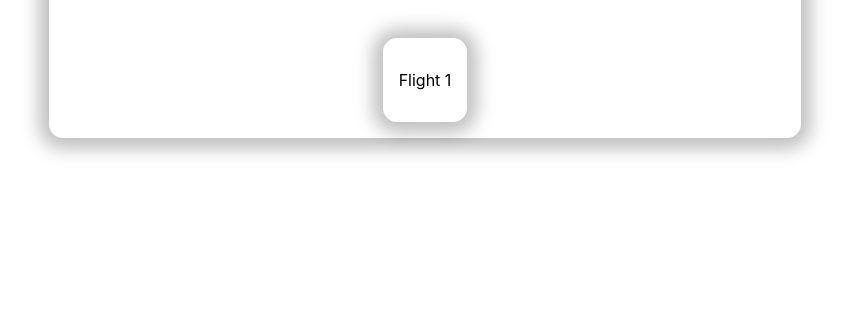
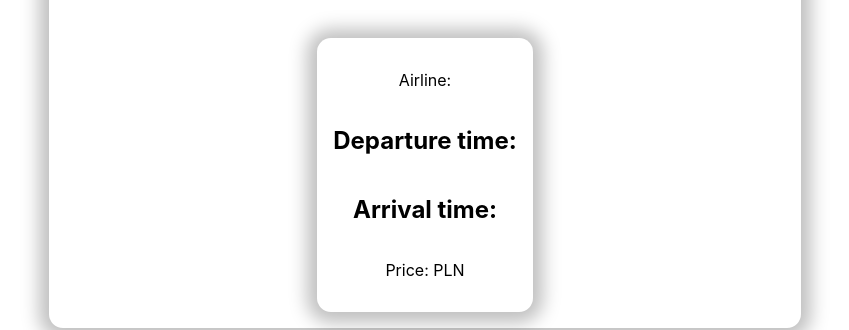
Before and after one commit to goskam/react-flight-search, a React (Create React App) app: page / in a window 1280 px wide. Shown: the part 362-692 px from the top of the page, without its empty margins (215-1064 px from the left). Built offline with nearby package versions, Linux system fonts and the light colour scheme; no server answers.

Commit message:
Display flight details in FlightItem

```diff
--- a/src/components/Flights/FlightResults/FlightItem.js
+++ b/src/components/Flights/FlightResults/FlightItem.js
@@ -4,7 +4,12 @@ import Card from '../../UI/Card'
 const FlightItem = (props) => {
 
     return (<Card>
-        <p>Flight 1</p>
+        <p>Airline: {props.airlines}</p>
+
+            <h2>Departure time: {props.depTime}</h2>
+            <h2>Arrival time: {props.arrTime}</h2>
+            <p>Price: {props.price} PLN</p>
+
     </Card>)
 }
 
```
